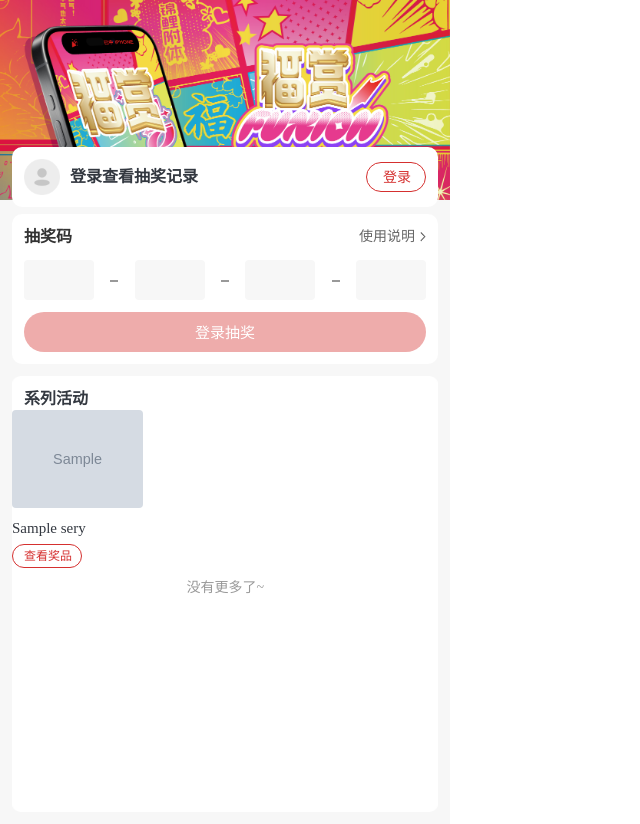
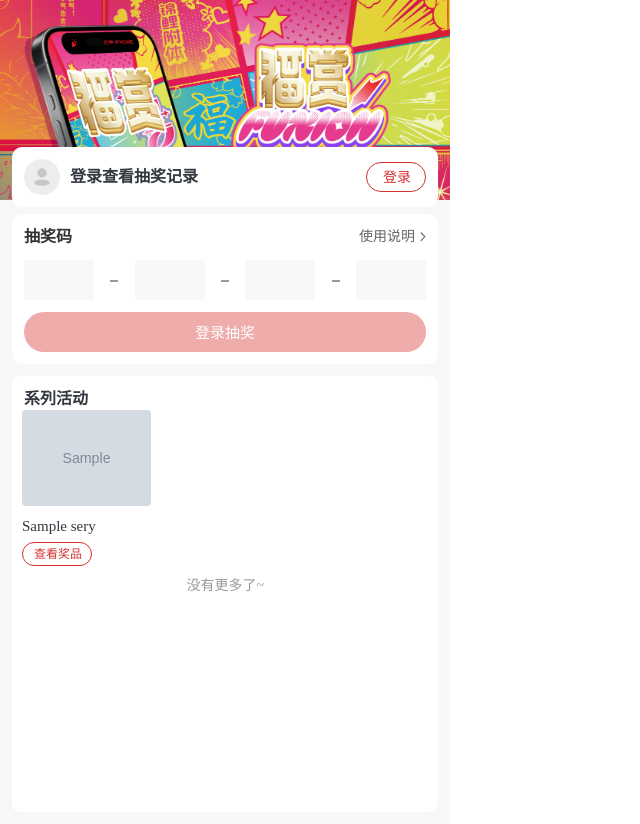
Before and after one commit to wallehxz/Redemptions, a Django app: page / in a window 1280 px wide. Shown: the whole page, without its empty margins (0-640 px from the left). Run offline with Django 5.2, Linux system fonts and the light colour scheme; tables that the repository leaves empty hold one stand-in row (values such as "Sample post"); grey boxes marked "Sample" are stand-in pictures.

Commit message:
输入法调整

```diff
--- a/assets/javascript/home_index.js
+++ b/assets/javascript/home_index.js
@@ -10,11 +10,13 @@ inputs.forEach((input, index) => {
 
     input.addEventListener('compositionend', (e) => {
         isComposing = false;
+        e.target.value = e.target.value.replace(/[^a-zA-Z0-9]/g, '');
     });
 
     input.addEventListener('input', (e) => {
         // 限制输入长度为 4
         e.target.value = e.target.value.toUpperCase();
+        e.target.value = e.target.value.replace(/[^a-zA-Z0-9]/g, '');
         if (e.target.value.length > 4 && index > 0) {
             e.target.value = e.target.value.slice(0, 4);
         }
@@ -22,10 +24,6 @@ inputs.forEach((input, index) => {
         // 如果输入满 4 个字符，自动聚焦到下一个输入框
         if (e.target.value.length === 4 && index < inputs.length - 1 && index > 0) {
             inputs[index + 1].focus();
-        }
-
-        if (!isComposing) {
-            e.target.value = e.target.value.replace(/[^a-zA-Z0-9]/g, '');
         }
     });
 
--- a/assets/stylesheets/index.css
+++ b/assets/stylesheets/index.css
@@ -234,11 +234,11 @@
 .box_prize_list {
     display: flex;
     flex-wrap: wrap;
-    margin: 0 -5px;
+    margin: 0 5px;
 }
 
 .box_prize {
-    flex: 0 0 calc(33.33% - 15px);
+    flex: 0 0 calc(33.33% - 10px);
     width: 30%;
     margin: 0 5px 10px 5px;
     box-sizing: border-box;
--- a/redeem/admin.py
+++ b/redeem/admin.py
@@ -207,6 +207,10 @@ class RedemptionAdmin(admin.ModelAdmin):
     search_fields = ['redeem__number']
     list_filter = ['status']
 
+    def get_queryset(self, request):
+        qs = super().get_queryset(request)
+        return qs.filter(prize__isnull=False)
+
     def express_info(self, obj):
         return f'{obj.express_name}-{obj.express_order}'
 
```
